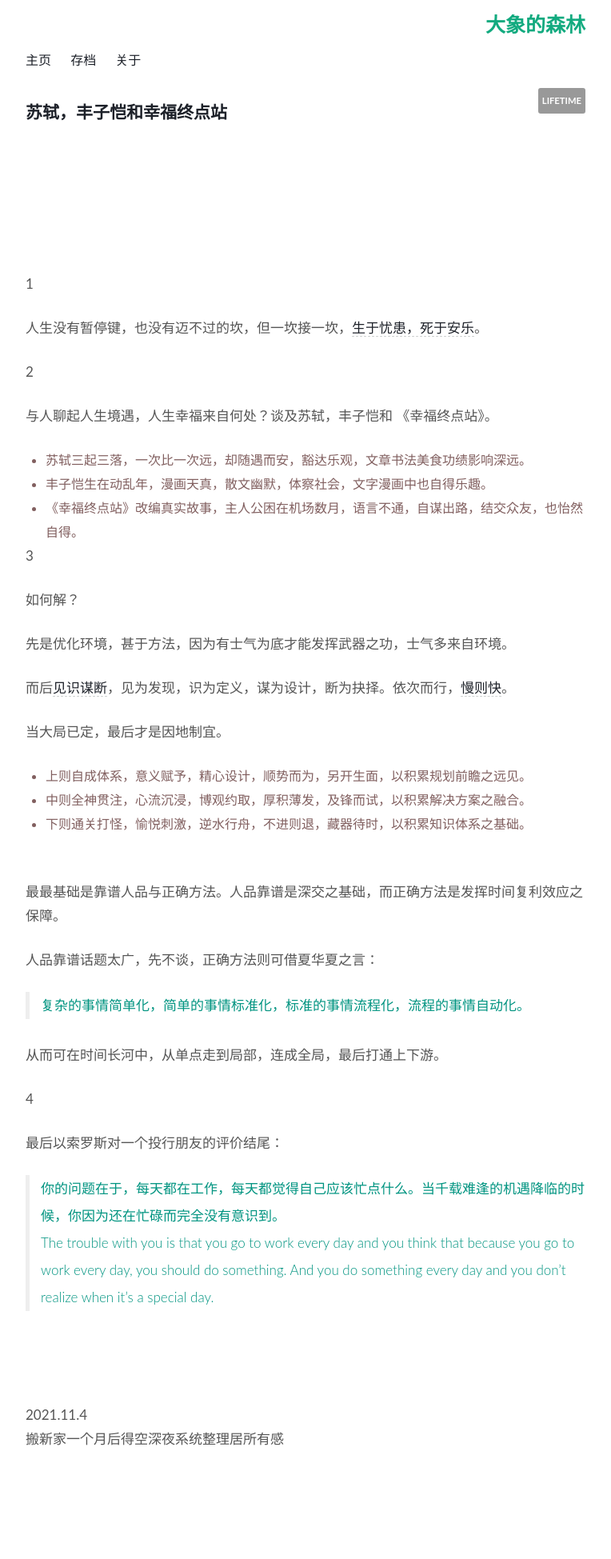
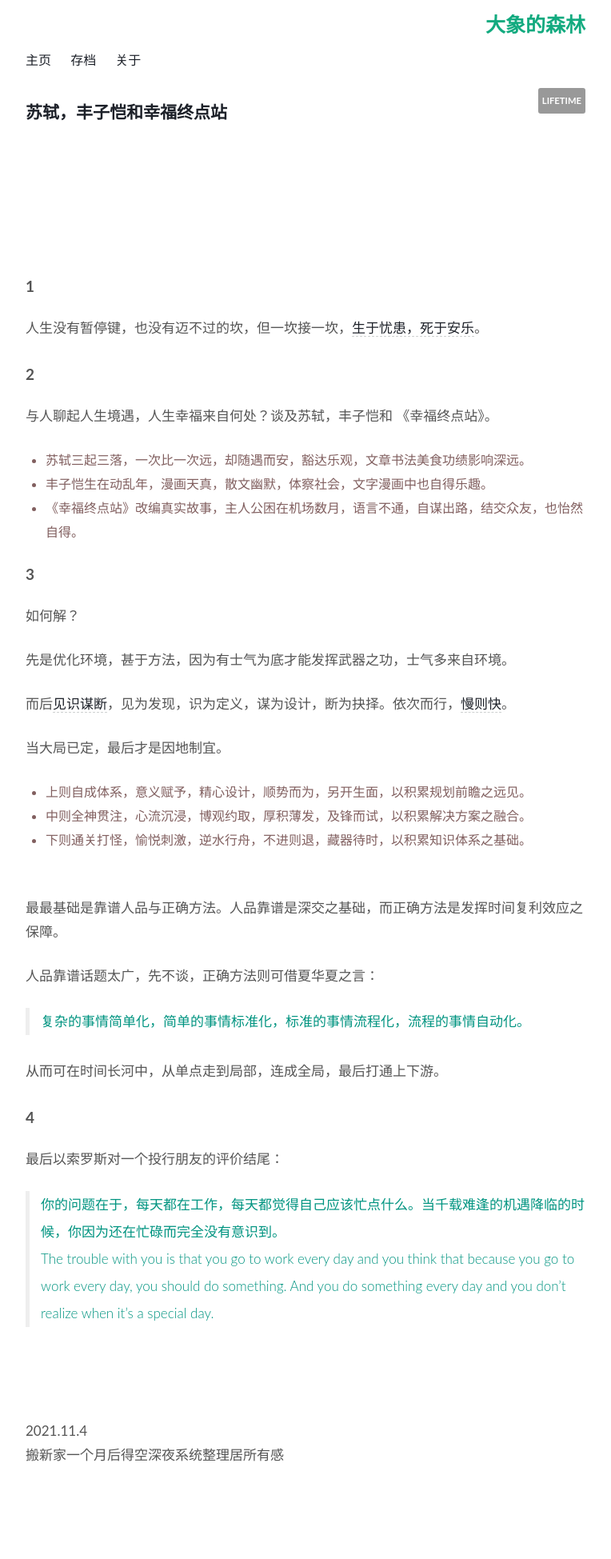
Before and after one commit to WillWang-X/willwang-x.github.io, a Jekyll site: the page built from _posts/blogs/2021-11-04-su-shi-and-env.md, in a window 1280 px wide. Shown: the whole page at 80% size, without its empty margins (258-1022 px from the left). Built offline with Jekyll 4.4.1, drawn with Linux system fonts in a browser that asks for light colours.

Commit message:
Subtile numbers

```diff
--- a/_posts/blogs/2021-11-04-su-shi-and-env.md
+++ b/_posts/blogs/2021-11-04-su-shi-and-env.md
@@ -16,11 +16,11 @@ published: true
 <br>
 <br>
 
-1
+## 1
 
 人生没有暂停键，也没有迈不过的坎，但一坎接一坎，[生于忧患，死于安乐](https://www.wikiwand.com/en/Mencius_(book))。
 
-2
+## 2
 
 与人聊起人生境遇，人生幸福来自何处？谈及苏轼，丰子恺和 《幸福终点站》。
 
@@ -28,7 +28,7 @@ published: true
 * 丰子恺生在动乱年，漫画天真，散文幽默，体察社会，文字漫画中也自得乐趣。
 * 《幸福终点站》改编真实故事，主人公困在机场数月，语言不通，自谋出路，结交众友，也怡然自得。
 
-3
+## 3
 
 如何解？
 
@@ -52,7 +52,7 @@ published: true
 
 从而可在时间长河中，从单点走到局部，连成全局，最后打通上下游。
 
-4
+## 4
 
 最后以索罗斯对一个投行朋友的评价结尾：
 
```
